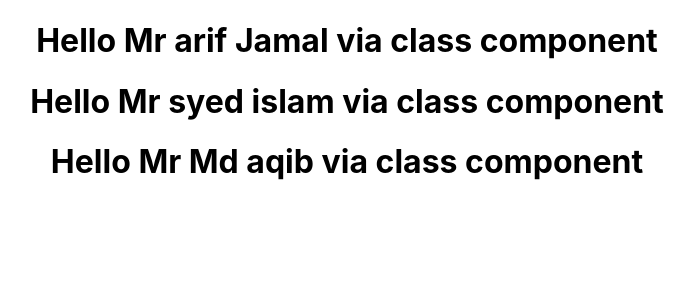
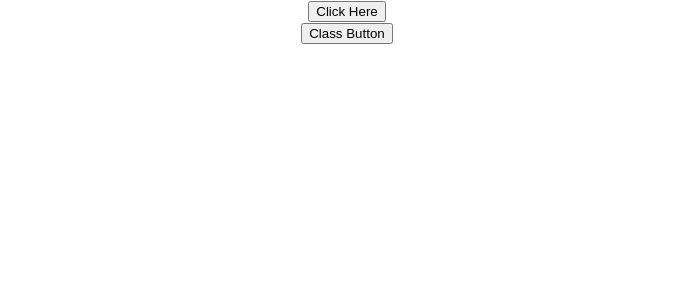
Before and after one commit to syedateebulislam/hello-world, a React (Create React App) app: page / in a window 1280 px wide. Shown: the top 300 px of the page, without its empty margins (293-987 px from the left). Built offline with nearby package versions, Linux system fonts and the light colour scheme.

Commit message:
Event Handling in fn & class-L13

```diff
--- a/src/App.js
+++ b/src/App.js
@@ -5,13 +5,15 @@ import Welcome from './Components/Welcome'
 import Hello from './Components/Hello'
 import Message from './Components/Message'
 import Counter from './Components/Counter'
-
-
+import FunctionClick from './Components/FunctionClick'
+import ClassClick from './Components/ClassClick'
 
 function App() {
   return (
     <div className="App">
 
+      <FunctionClick/>
+      <ClassClick/>
       {/*<Counter/>*/}
       {/*<Greet name="arif" surname="Jamal">
       <button>subscribe</button>
@@ -19,9 +21,9 @@ function App() {
       <Greet name="syed" surname="islam"></Greet>
       <Greet name="Md" surname="aqib"></Greet>*/}
 
-      <Welcome name="arif" surname="Jamal"></Welcome>
+      {/*<Welcome name="arif" surname="Jamal"></Welcome>
       <Welcome name="syed" surname="islam"></Welcome>
-      <Welcome name="Md" surname="aqib"></Welcome>
+      <Welcome name="Md" surname="aqib"></Welcome>*/}
 
       {/*<Message></Message>*/}
 
--- /dev/null
+++ b/src/Components/ClassClick.js
@@ -0,0 +1,18 @@
+import React, { Component } from 'react'
+
+class ClassClick extends Component {
+
+    changeMessage(){
+        console.log('Button clicked by class components')
+    }
+
+    render() {
+        return (
+            <div>
+                <button onClick={this.changeMessage}>Class Button</button>
+            </div>
+        )
+    }
+}
+
+export default ClassClick
--- /dev/null
+++ b/src/Components/FunctionClick.js
@@ -0,0 +1,16 @@
+import React from 'react'
+
+function FunctionClick() {
+
+    function changeMessage(){
+        console.log('Button clicked by functional components')
+    }
+
+    return (
+        <div>
+            <button onClick={changeMessage}>Click Here</button>
+        </div>
+    )
+}
+
+export default FunctionClick
```
